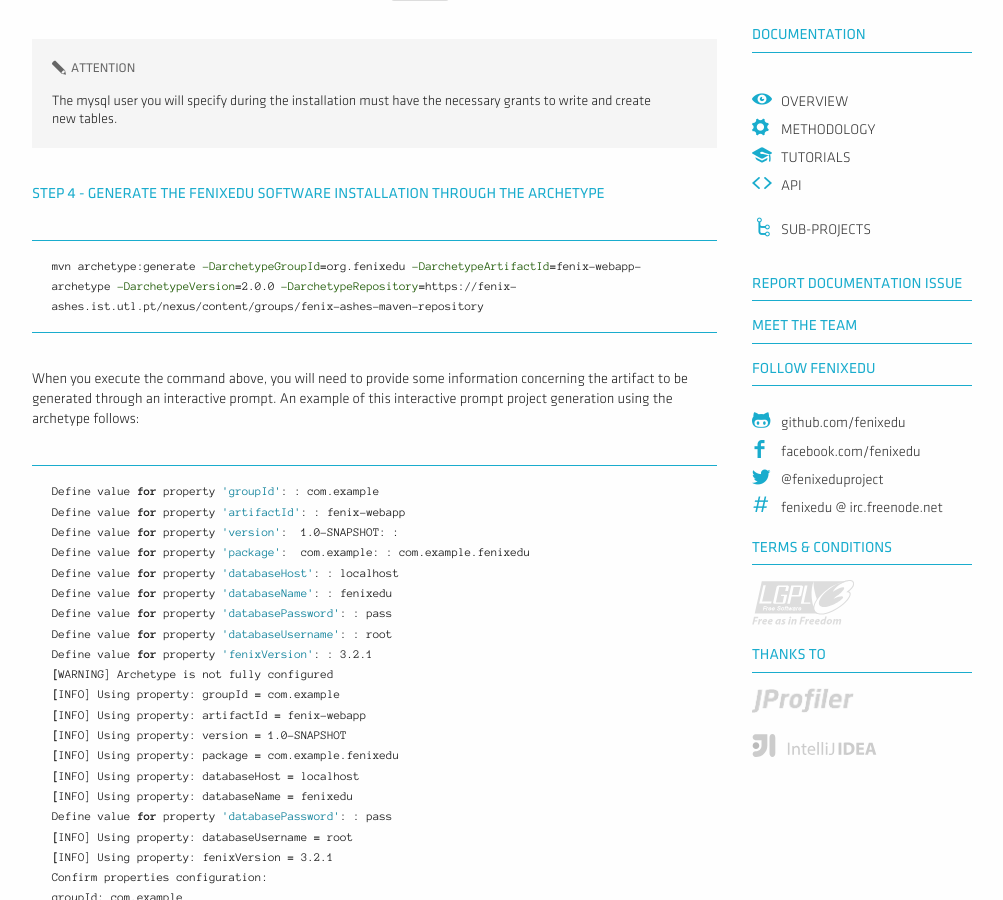
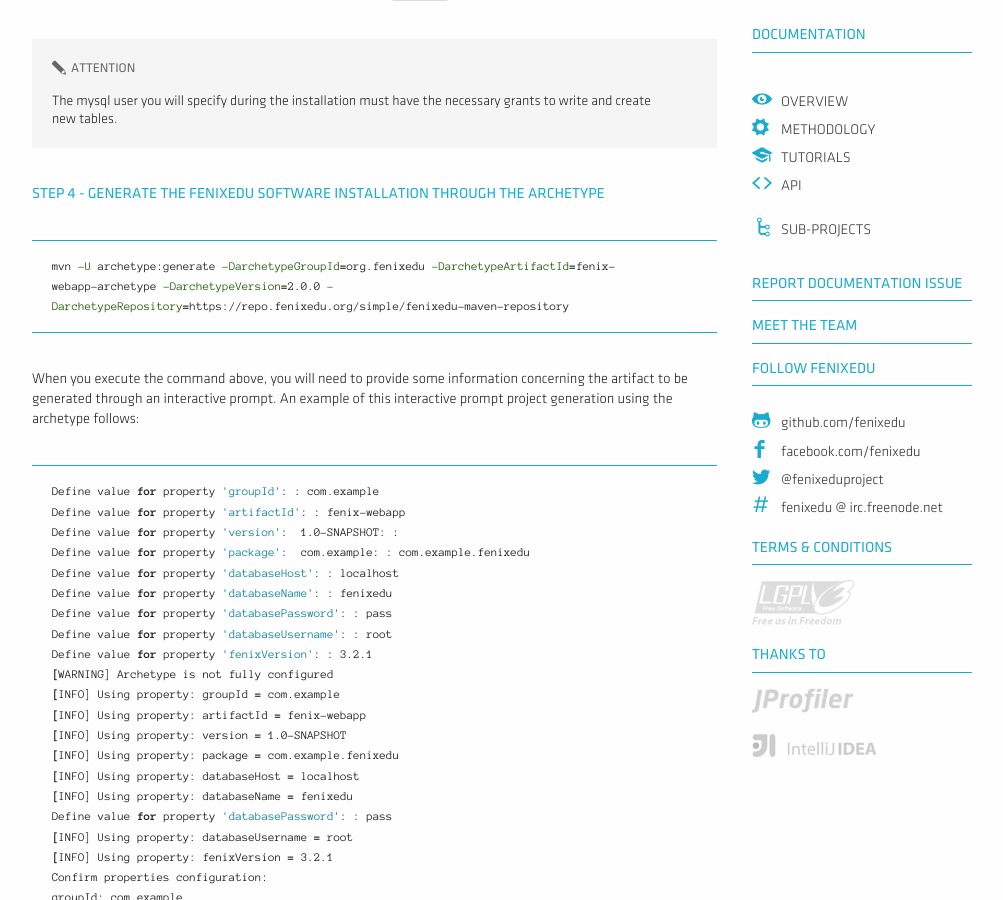
Before and after one commit to FenixEdu/fenixedu.github.io, a Jekyll site: the page built from dev/tutorials/install-fenix-edu/index.md, in a window 1280 px wide and 900 px high, scrolled down 1501 px. Shown: the whole window, without its empty margins (128-1131 px from the left). Built offline with Jekyll 4.4.1, drawn with Linux system fonts in a browser that asks for light colours; nearby versions of some CDN libraries; our own code applies the rules of GitHub Pages for plain Markdown files; part of the change alters nothing that is shown.

Commit message:
Update index.md
Updated maven repo path

````diff
--- a/dev/tutorials/install-fenix-edu/index.md
+++ b/dev/tutorials/install-fenix-edu/index.md
@@ -56,7 +56,7 @@ The command above will create an empty databased named ```fenixedu```.
 ### Step 4 - Generate the FenixEdu software installation through the archetype
 
 {% highlight bash %}
-mvn archetype:generate -DarchetypeGroupId=org.fenixedu -DarchetypeArtifactId=fenix-webapp-archetype -DarchetypeVersion=2.0.0 -DarchetypeRepository=https://fenix-ashes.ist.utl.pt/nexus/content/groups/fenix-ashes-maven-repository
+mvn -U archetype:generate -DarchetypeGroupId=org.fenixedu -DarchetypeArtifactId=fenix-webapp-archetype -DarchetypeVersion=2.0.0 -DarchetypeRepository=https://repo.fenixedu.org/simple/fenixedu-maven-repository
 {% endhighlight %}
 
 When you execute the command above, you will need to provide some information concerning the artifact to be generated through an interactive prompt.
````
